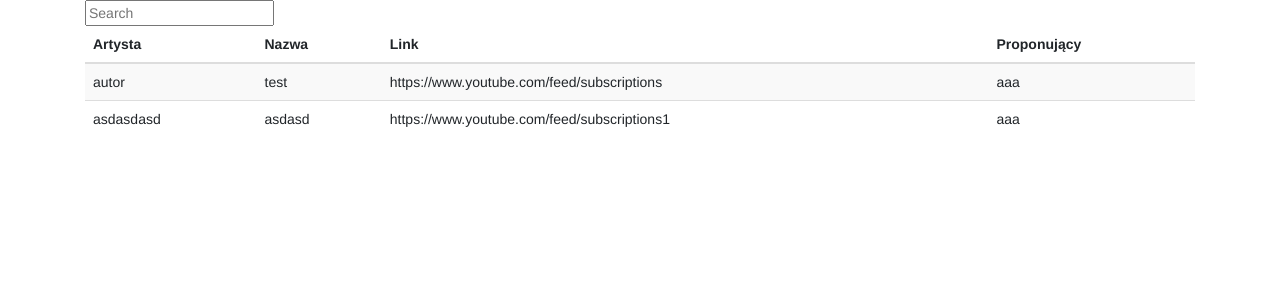
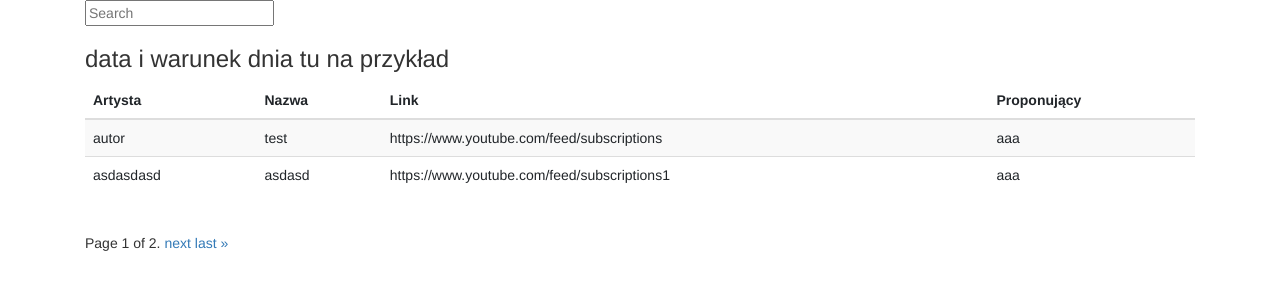
Before and after one commit to Drizii/DayChallange, a Django app: page / in a window 1280 px wide. Shown: the top 300 px of the page. Run offline with Django 3.2, Linux system fonts and the light colour scheme; data comes from the database, SQL or seed files in the repository; some libraries are stand-ins or nearby versions.

Commit message:
paginacja w trakcie

```diff
--- a/challange/challange/templates/main.html
+++ b/challange/challange/templates/main.html
@@ -34,6 +34,7 @@
   </thead>
 
   <tbody>
+  <h3> data i warunek dnia tu na przykład </h3>
 {% for song in song_list %}
     <tr>
         <td>{{ song.artist }}</td>
@@ -45,5 +46,24 @@
   </tbody>
 </table>
 </div>
+<div class="container">
+<div class="pagination">
+    <span class="step-links">
+        {% if page_obj.has_previous %}
+            <a href="?page=1">&laquo; first</a>
+            <a href="?page={{ page_obj.previous_page_number }}">previous</a>
+        {% endif %}
+
+        <span class="current">
+            Page {{ page_obj.number }} of {{ page_obj.paginator.num_pages }}.
+        </span>
+
+        {% if page_obj.has_next %}
+            <a href="?page={{ page_obj.next_page_number }}">next</a>
+            <a href="?page={{ page_obj.paginator.num_pages }}">last &raquo;</a>
+        {% endif %}
+    </span>
+</div>
+</div>
 </body>
 </html>
--- a/challange/challange/templates/search_results.html
+++ b/challange/challange/templates/search_results.html
@@ -32,7 +32,7 @@
         <th scope="col">Proponujący</th>
     </tr>
   </thead>
-
+<h1> data i dzien tu</h1>
   <tbody>
 {% for song in song_list %}
     <tr>
--- a/challange/challange/views.py
+++ b/challange/challange/views.py
@@ -1,17 +1,14 @@
+from django.core.paginator import Paginator
 from django.shortcuts import render
 from .models import Song
-from django.views.generic import ListView
-
 from django.db.models import Q
 
 
-class SongListView(ListView):
-    model = Song
-    template_name = 'main.html'
-    context_object_name = 'song_list'
-
-
 def search_song_view(request):
+    song_list = Song.objects.all()
+    paginator = Paginator(song_list, 1)
+    page_number = request.GET.get('page')
+    page_obj = paginator.get_page(page_number)
     query = request.GET.get("q", None)
     qs = Song.objects.all()
     if query is not None:
@@ -20,6 +17,16 @@ def search_song_view(request):
         )
     context = {
         "song_list": qs,
+        'page_obj': page_obj,
     }
     template_name = 'main.html'
     return render(request, template_name, context)
+
+'''
+def listing(request):
+    song_list = Song.objects.all()
+    paginator = Paginator(song_list, 2)
+    page_number = request.GET.get('page')
+    page_obj = paginator.get_page(page_number)
+    return render(request, 'main.html', {'page_obj': page_obj})
+'''
```
